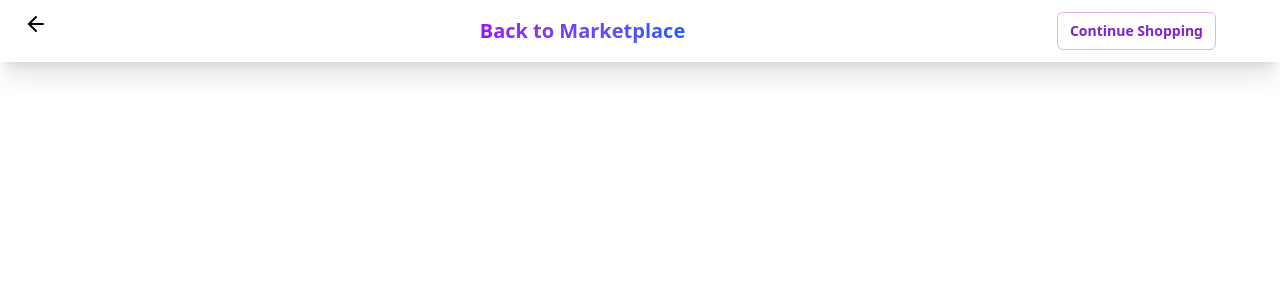
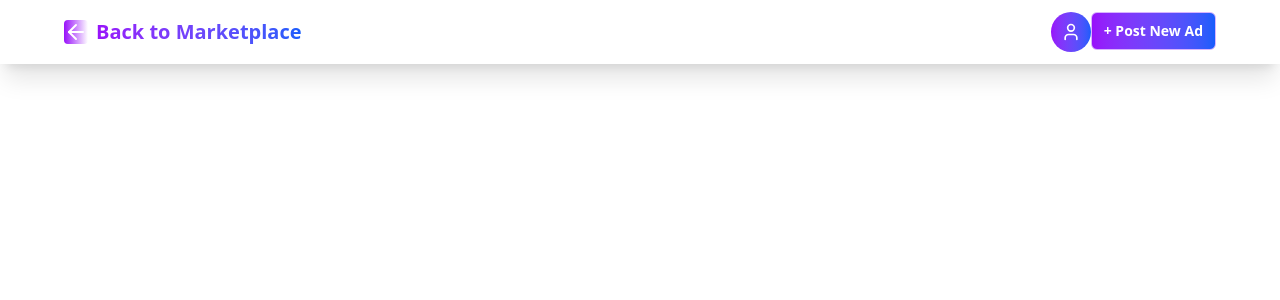
Before and after one commit to TopTier5/buyversity, a React (Vite) app: page /vendor-dashboard in a window 1280 px wide. Shown: the top 300 px of the page. Built offline with nearby package versions, Linux system fonts and the light colour scheme.

Commit message:
added image for register

```diff
--- a/src/pages/VendorDashboard.jsx
+++ b/src/pages/VendorDashboard.jsx
@@ -1,21 +1,32 @@
 import { ArrowLeft } from "lucide-react"
+import { User } from "lucide-react"
 
 export default function VendorDashboard() {
 
     return(
 
          <nav className="flex justify-between py-3 px-6 bg-white shadow-xl">
-            <ArrowLeft className="w-6 h-6" />
-            <div className="flex items-center gap-2 ml-15">
-                <h1 className="font-bold text-xl text-transparent bg-clip-text bg-gradient-to-r from-purple-600  to-blue-600">Back to Marketplace</h1>
+            <div className="flex items-center gap-2 ml-4 sm:ml-6 md:ml-10  ">
+                 <ArrowLeft className="w-5 h-5 sm:w-6 sm:h-6 text-white bg-gradient-to-r
+                  from-purple-600 to blue-600 rounded cursor-pointer" />
+                <h1 className="font-bold text-xl text-transparent bg-clip-text bg-gradient-to-r from-purple-600  to-blue-600 cursor-pointer">Back to Marketplace</h1>
 
             </div>
-            <div className="mr-10">
-                <button className="border border-[#D8B4FE] text-[#7E22CE] pt-2 pb-2 pl-3 pr-3
-                text-sm font-semibold rounded-md  ">Continue Shopping</button>
+            <div className="mr-10 flex flex-row">
+                <div className="w-10 h-10 rounded-full bg-gradient-to-r from-purple-600 to-blue-600
+                flex items-center justify-center ">
+                    <User className="w-5 h-5 text-white" />
+                </div>
+                <div><button className="border border-[#D8B4FE] bg-gradient-to-r from-purple-600 to-blue-600
+                 text-white pt-2 pb-2 pl-3 pr-3
+                text-sm font-semibold rounded-md cursor-pointer ">+ Post New Ad</button>
+                </div>
             </div>
 
+
         </nav>
+
+
     )
 
 }
```
Also changed, not shown: 1 other file (tests, documents, lock files or other folders).
